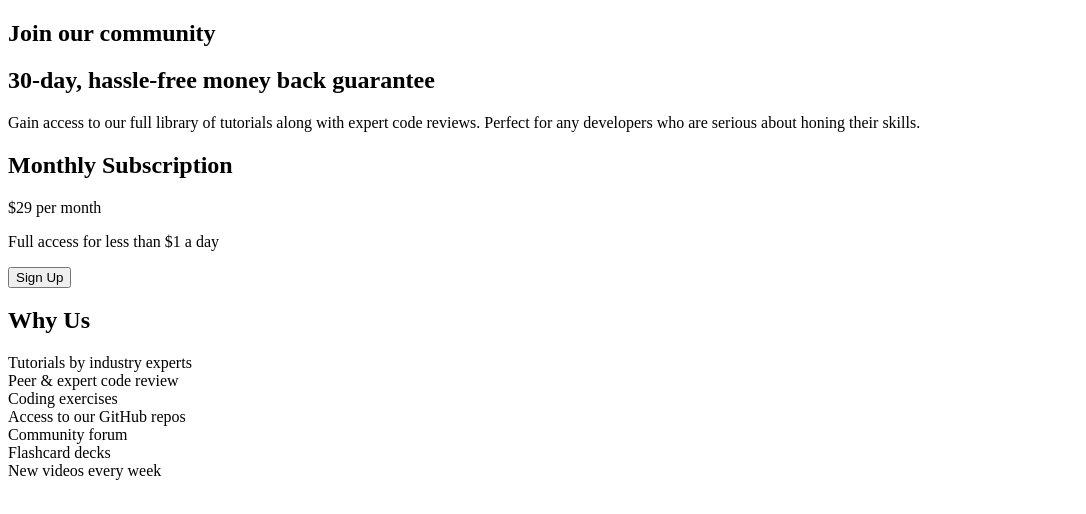
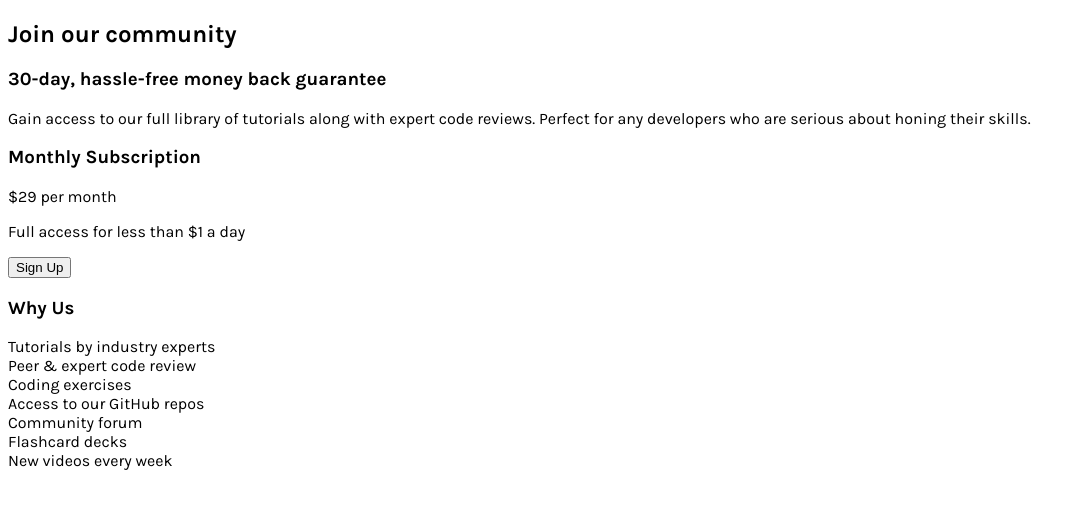
Before and after one commit to emiliaquerino/Single-Price, a plain HTML site: page index.html in a window 1280 px wide. Shown: the whole page, without its empty margins (0-1086 px from the left). Drawn offline with Linux system fonts and the light colour scheme; files that its build step writes are made by us from their sources.

Commit message:
Adiciona a fonte de texto

```diff
--- a/index.html
+++ b/index.html
@@ -5,13 +5,19 @@
     <meta name="viewport" content="width=device-width, initial-scale=1.0" />
     <title>Frontend Mentor | Single Price Grid Component</title>
     <link rel="stylesheet" href="style.css" />
+    <link rel="preconnect" href="https://fonts.googleapis.com" />
+    <link rel="preconnect" href="https://fonts.gstatic.com" crossorigin />
+    <link
+      href="https://fonts.googleapis.com/css2?family=Karla:wght@400;700&display=swap"
+      rel="stylesheet"
+    />
   </head>
 
   <body>
     <div class="container">
       <section class="?">
         <h1>Join our community</h1>
-        <h2>30-day, hassle-free money back guarantee</h2>
+        <h3>30-day, hassle-free money back guarantee</h3>
         <p>
           Gain access to our full library of tutorials along with expert code
           reviews. Perfect for any developers who are serious about honing their
@@ -20,14 +26,14 @@
       </section>
 
       <section class="?">
-        <h1>Monthly Subscription</h1>
+        <h3>Monthly Subscription</h3>
         <div>&dollar;29 per month</div>
         <p>Full access for less than &dollar;1 a day</p>
         <input type="submit" value="Sign Up" />
       </section>
 
       <section>
-        <h1>Why Us</h1>
+        <h3>Why Us</h3>
         <p>
           Tutorials by industry experts<br />
           Peer &amp; expert code review<br />
--- /dev/null
+++ b/style.css
@@ -0,0 +1,4 @@
+body {
+    font-family: 'Karla', sans-serif;
+    font-size: 16px;
+}
```
Also changed, not shown: images/style.css (deleted).
